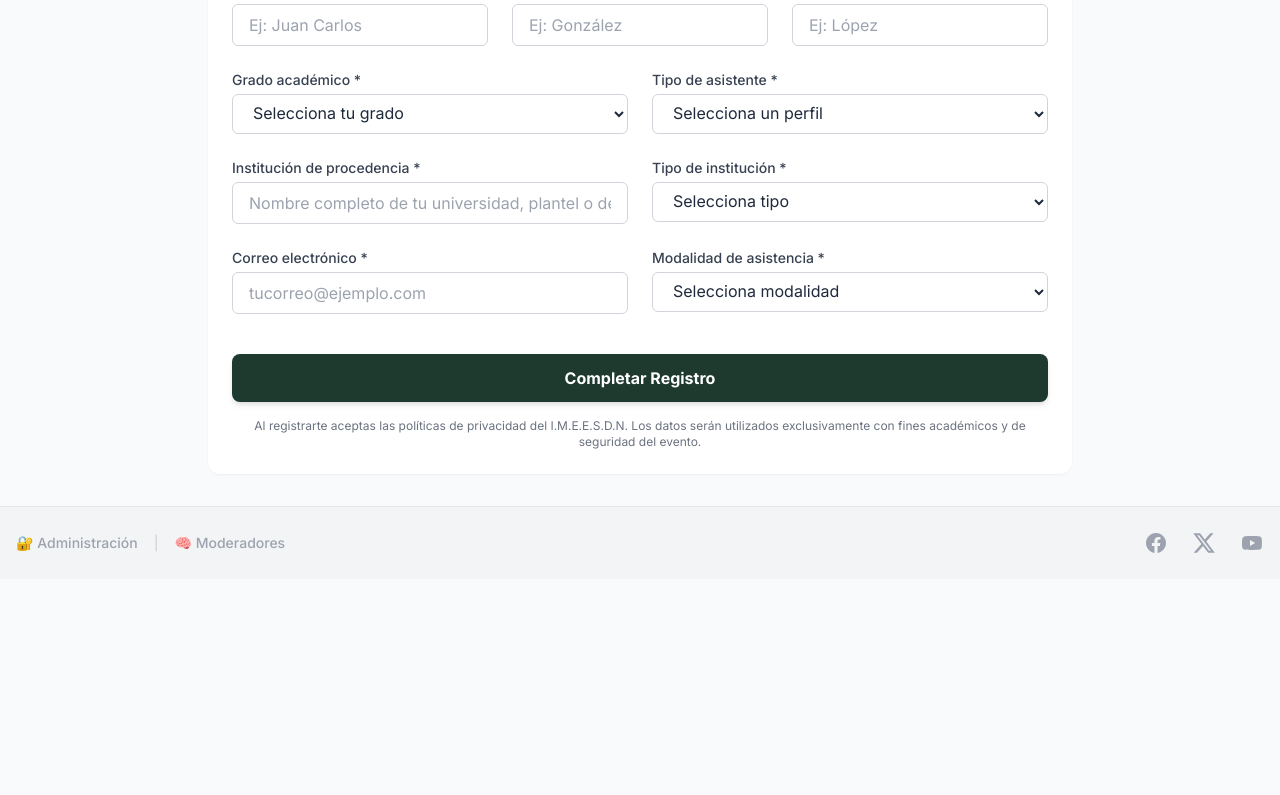
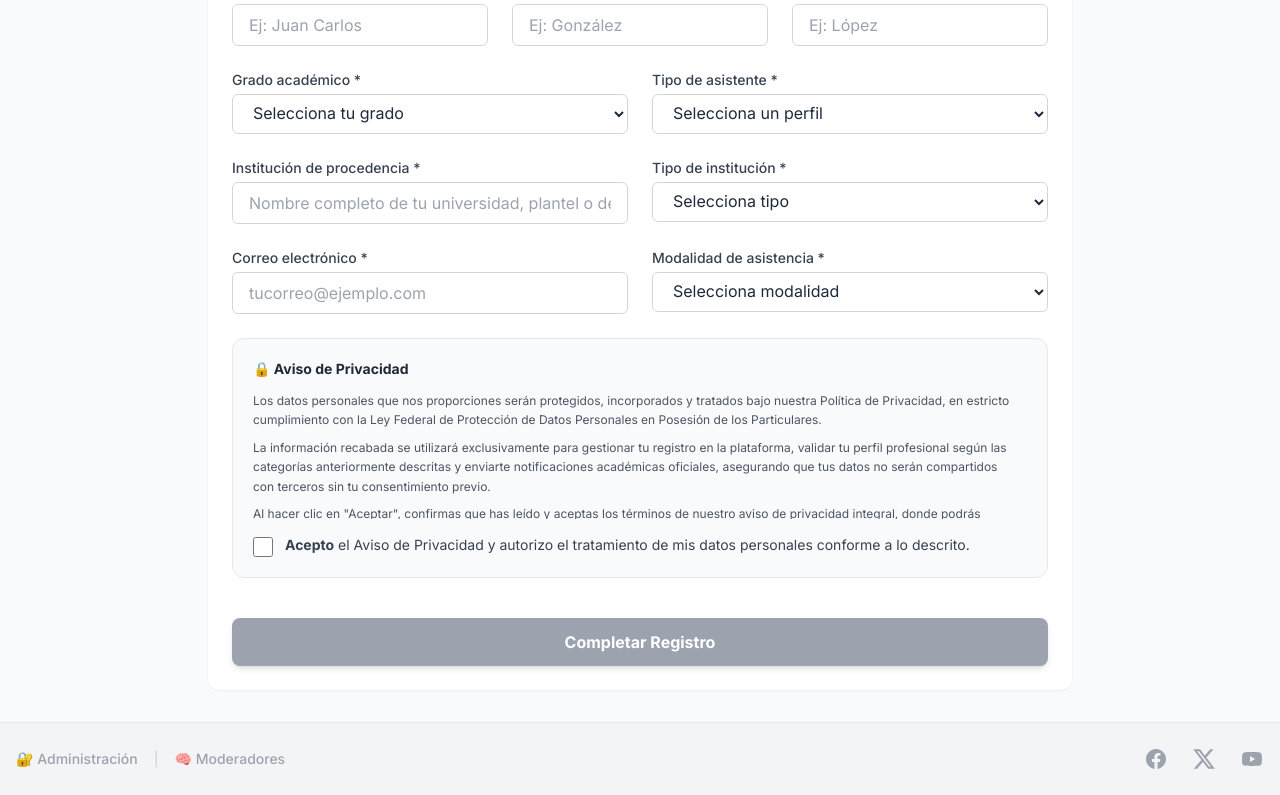
Before and after one commit to maramire2001/Dialogos-IMEESDM, a Next.js app: page / in a window 1280 px wide. Shown: the part 782-1577 px from the top of the page. Before the commit the page ends 1361 px from the top, so only its background shows below. Built offline with nearby package versions, Linux system fonts and the light colour scheme; no server answers.

Commit message:
feat: Logo completo, perfiles descriptivos, aviso privacidad ARCO, password IMEESDN

```diff
--- a/src/app/admin/page.tsx
+++ b/src/app/admin/page.tsx
@@ -26,7 +26,7 @@ export default function AdminDashboard() {
 
   const handleLogin = (e: React.FormEvent) => {
     e.preventDefault();
-    if (password === "IMEESDM2026" || password === "admin123") {
+    if (password === "IMEESDN2026" || password === "admin123") {
       setIsAuthenticated(true);
       fetchAttendees();
     } else {
--- a/src/app/layout.tsx
+++ b/src/app/layout.tsx
@@ -22,7 +22,7 @@ export default function RootLayout({
             <img
               src="/logo-imeesdn.jpeg"
               alt="Escudo I.M.E.E.S.D.N."
-              className="h-14 w-14 rounded-full border-2 border-imeesdm-gold object-cover flex-shrink-0"
+              className="h-12 md:h-14 object-contain flex-shrink-0"
             />
             <div className="leading-tight">
               <h1 className="font-bold text-lg md:text-xl">
--- a/src/app/moderador/page.tsx
+++ b/src/app/moderador/page.tsx
@@ -57,7 +57,7 @@ export default function ModeradorDashboard() {
       alert("Por favor ingresa tu nombre de moderador.");
       return;
     }
-    if (form.password === "IMEESDM2026" || form.password === "admin123") {
+    if (form.password === "IMEESDN2026" || form.password === "admin123") {
       setIsAuthenticated(true);
     } else {
       alert("Contraseña incorrecta");
--- a/src/components/RegistrationForm.tsx
+++ b/src/components/RegistrationForm.tsx
@@ -8,9 +8,16 @@ export default function RegistrationForm() {
   const [isSubmitting, setIsSubmitting] = useState(false);
   const [submitted, setSubmitted] = useState(false);
   const [errorMsg, setErrorMsg] = useState("");
+  const [aceptaPrivacidad, setAceptaPrivacidad] = useState(false);
 
   const handleSubmit = async (e: React.FormEvent<HTMLFormElement>) => {
     e.preventDefault();
+
+    if (!aceptaPrivacidad) {
+      setErrorMsg("Debes aceptar el Aviso de Privacidad para completar tu registro.");
+      return;
+    }
+
     setIsSubmitting(true);
     setErrorMsg("");
 
@@ -128,11 +135,21 @@ export default function RegistrationForm() {
             <option value="Alumno">Alumno</option>
             <option value="Discente (Militar Activo)">Discente (Militar Activo)</option>
             <option value="Discente (Militar en Retiro)">Discente (Militar en Retiro)</option>
-            <option value="Docente">Docente</option>
-            <option value="Académico">Académico</option>
-            <option value="Investigador">Investigador</option>
+            <option value="Docente">Docente (Catedrático / Profesor)</option>
+            <option value="Investigador">Investigador (Investigación científica / Publicaciones)</option>
+            <option value="Académico">Académico (Gestión académica / Coordinación / Consultoría)</option>
           </select>
         </div>
+
+        {/* Nota informativa de perfil */}
+        {(profile === "Docente" || profile === "Investigador" || profile === "Académico") && (
+          <div className="md:col-span-2 bg-blue-50 border border-blue-100 rounded-lg p-4 text-sm text-blue-800">
+            <strong>Nota sobre tu perfil:</strong>{" "}
+            {profile === "Docente" && "Si tu vocación principal es la enseñanza y la formación de alumnos frente a grupo, has elegido correctamente la opción de Docente."}
+            {profile === "Investigador" && "Si tu labor central es la generación de conocimiento científico, el desarrollo de proyectos y la publicación de hallazgos académicos, has elegido correctamente la opción de Investigador."}
+            {profile === "Académico" && "Si desempeñas funciones de gestión, coordinación de programas, diseño curricular o actividades de apoyo a la vida institucional, has elegido correctamente la opción de Académico."}
+          </div>
+        )}
 
         <div>
           <label className="block text-sm font-medium text-gray-700 mb-1">Institución de procedencia *</label>
@@ -234,17 +251,43 @@ export default function RegistrationForm() {
         </div>
       )}
 
+      {/* AVISO DE PRIVACIDAD */}
+      <div className="mt-6 bg-gray-50 border border-gray-200 rounded-xl p-5">
+        <h4 className="text-sm font-bold text-gray-800 mb-3 flex items-center gap-2">
+          🔒 Aviso de Privacidad
+        </h4>
+        <div className="text-xs text-gray-600 leading-relaxed mb-4 max-h-32 overflow-y-auto pr-2">
+          <p>
+            Los datos personales que nos proporciones serán protegidos, incorporados y tratados bajo nuestra Política de Privacidad, en estricto cumplimiento con la Ley Federal de Protección de Datos Personales en Posesión de los Particulares.
+          </p>
+          <p className="mt-2">
+            La información recabada se utilizará exclusivamente para gestionar tu registro en la plataforma, validar tu perfil profesional según las categorías anteriormente descritas y enviarte notificaciones académicas oficiales, asegurando que tus datos no serán compartidos con terceros sin tu consentimiento previo.
+          </p>
+          <p className="mt-2">
+            Al hacer clic en &quot;Aceptar&quot;, confirmas que has leído y aceptas los términos de nuestro aviso de privacidad integral, donde podrás consultar el procedimiento para ejercer tus Derechos ARCO (Acceso, Rectificación, Cancelación y Oposición).
+          </p>
+        </div>
+        <label className="flex items-start gap-3 cursor-pointer group">
+          <input
+            type="checkbox"
+            checked={aceptaPrivacidad}
+            onChange={(e) => setAceptaPrivacidad(e.target.checked)}
+            className="mt-0.5 h-5 w-5 rounded border-gray-300 text-imeesdm-dark focus:ring-imeesdm-gold cursor-pointer"
+          />
+          <span className="text-sm text-gray-700 group-hover:text-gray-900 transition-colors">
+            <strong>Acepto</strong> el Aviso de Privacidad y autorizo el tratamiento de mis datos personales conforme a lo descrito.
+          </span>
+        </label>
+      </div>
+
       <div className="pt-4">
         <button
           type="submit"
-          disabled={isSubmitting}
-          className="w-full bg-imeesdm-dark hover:bg-black text-white font-bold py-3 px-4 rounded-lg shadow-md transition-colors disabled:bg-gray-400"
+          disabled={isSubmitting || !aceptaPrivacidad}
+          className="w-full bg-imeesdm-dark hover:bg-black text-white font-bold py-3 px-4 rounded-lg shadow-md transition-colors disabled:bg-gray-400 disabled:cursor-not-allowed"
         >
           {isSubmitting ? "Guardando datos..." : "Completar Registro"}
         </button>
-        <p className="text-xs text-center text-gray-500 mt-4">
-          Al registrarte aceptas las políticas de privacidad del I.M.E.E.S.D.N. Los datos serán utilizados exclusivamente con fines académicos y de seguridad del evento.
-        </p>
       </div>
     </form>
   );
```
